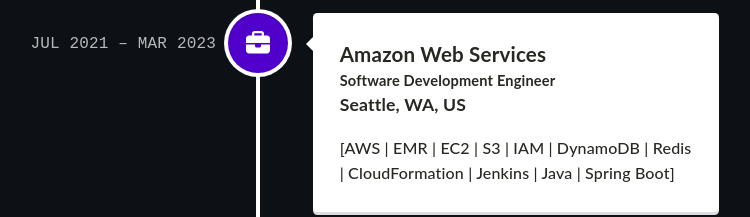
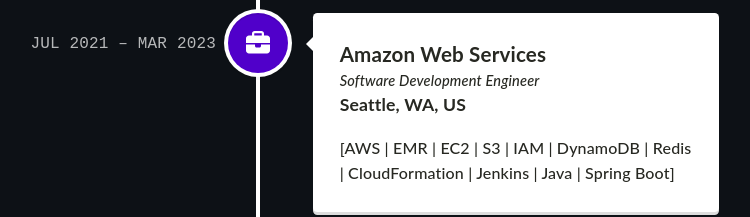
Before and after one commit to shasedharan/portfoliotest, a React (Create React App) app: page / in a window 1280 px wide. Shown: the part 1954-2171 px from the top of the page, without its empty margins (382-1132 px from the left). Built offline with nearby package versions, Linux system fonts and the light colour scheme.

Commit message:
class changes

```diff
--- a/src/components/Timeline.tsx
+++ b/src/components/Timeline.tsx
@@ -21,7 +21,7 @@
             icon={<FontAwesomeIcon icon={faBriefcase} />}
           >
             <h3 className="vertical-timeline-element-title">Certec Consulting Inc</h3>
-            <h5 className="vertical-timeline-element-title">Software Engineer</h5>
+            <h5 className="vertical-timeline-element-subtitle role">Software Engineer</h5>
             <h4 className="vertical-timeline-element-subtitle">Sunnyvale, CA, US</h4>
             <p>
               [Java | Docker | Kubernetes | Helm | Cloud-Native Microservices]
@@ -34,7 +34,7 @@
             icon={<FontAwesomeIcon icon={faBriefcase} />}
           >
             <h3 className="vertical-timeline-element-title">Amazon Web Services</h3>
-            <h5 className="vertical-timeline-element-title">Software Development Engineer</h5>
+            <h5 className="vertical-timeline-element-subtitle role">Software Development Engineer</h5>
             <h4 className="vertical-timeline-element-subtitle">Seattle, WA, US</h4>
             <p>
               [AWS | EMR | EC2 | S3 | IAM | DynamoDB | Redis | CloudFormation | Jenkins | Java | Spring Boot]
@@ -47,7 +47,7 @@
             icon={<FontAwesomeIcon icon={faBriefcase} />}
           >
             <h3 className="vertical-timeline-element-title">Unitive Technologies Private Limited</h3>
-            <h5 className="vertical-timeline-element-title">Software Developer</h5>
+            <h5 className="vertical-timeline-element-subtitle role">Software Developer</h5>
             <h4 className="vertical-timeline-element-subtitle">Chennai, TN, India</h4>
             <p>
               [Java | Spring Boot | ReactJS | REST APIs | Web Application Development]
@@ -60,7 +60,7 @@
             icon={<FontAwesomeIcon icon={faBriefcase} />}
           >
             <h5 className="vertical-timeline-element-title">Member Technical Staff</h5>
-            <h3 className="vertical-timeline-element-title">Zoho Corporation</h3>
+            <h3 className="vertical-timeline-element-subtitle role">Zoho Corporation</h3>
             <h4 className="vertical-timeline-element-subtitle">Chennai, TN, India</h4>
             <p>
               [Java | JavaScript | HTML | CSS | Cassandra | Performance Optimization]
```
